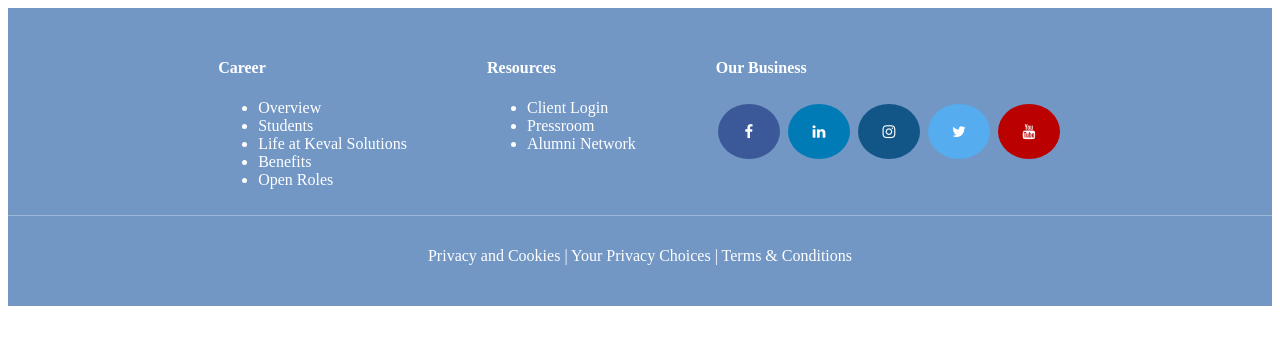
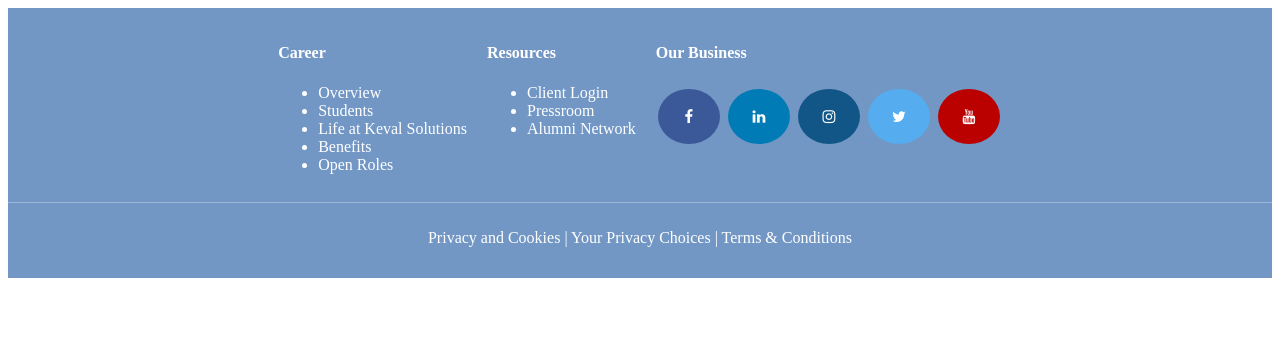
Before and after one commit to KevalSolution/KevalSolutionWebsite, a plain HTML site: page footer.html in a window 1280 px wide. Drawn offline with Linux system fonts and the light colour scheme.

Commit message:
updating gap in footer

```diff
--- a/footer.html
+++ b/footer.html
@@ -157,7 +157,7 @@
     footer {
       background-color: #7297c5;
       color: white;
-      padding: 20px 0;
+      padding: 10px 0;
       display: flex;
       flex-direction: column;
       justify-content: space-between;
@@ -169,17 +169,17 @@
       display: flex;
       justify-content: center;
       flex-wrap: wrap;
-      gap: 40px;
+      gap: 10px;
       flex-grow: 1;
     }
 
     .footer-links>div {
-      margin: 10px 20px;
+      margin: 5px 5px;
     }
 
     .footer-bottom {
       text-align: center;
-      padding: 15px 0 5px;
+      padding: 10px 0 5px;
       border-top: 1px solid rgba(255, 255, 255, 0.3);
     }
 
```
